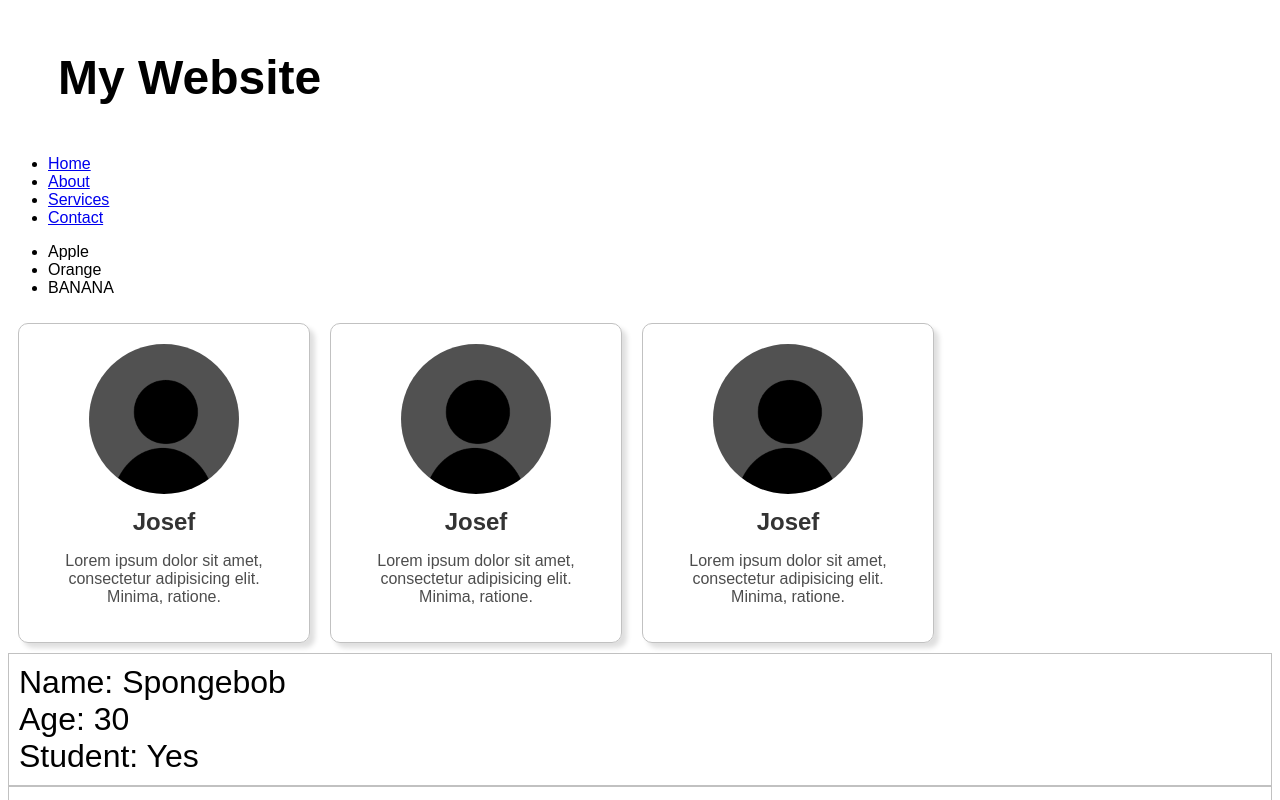
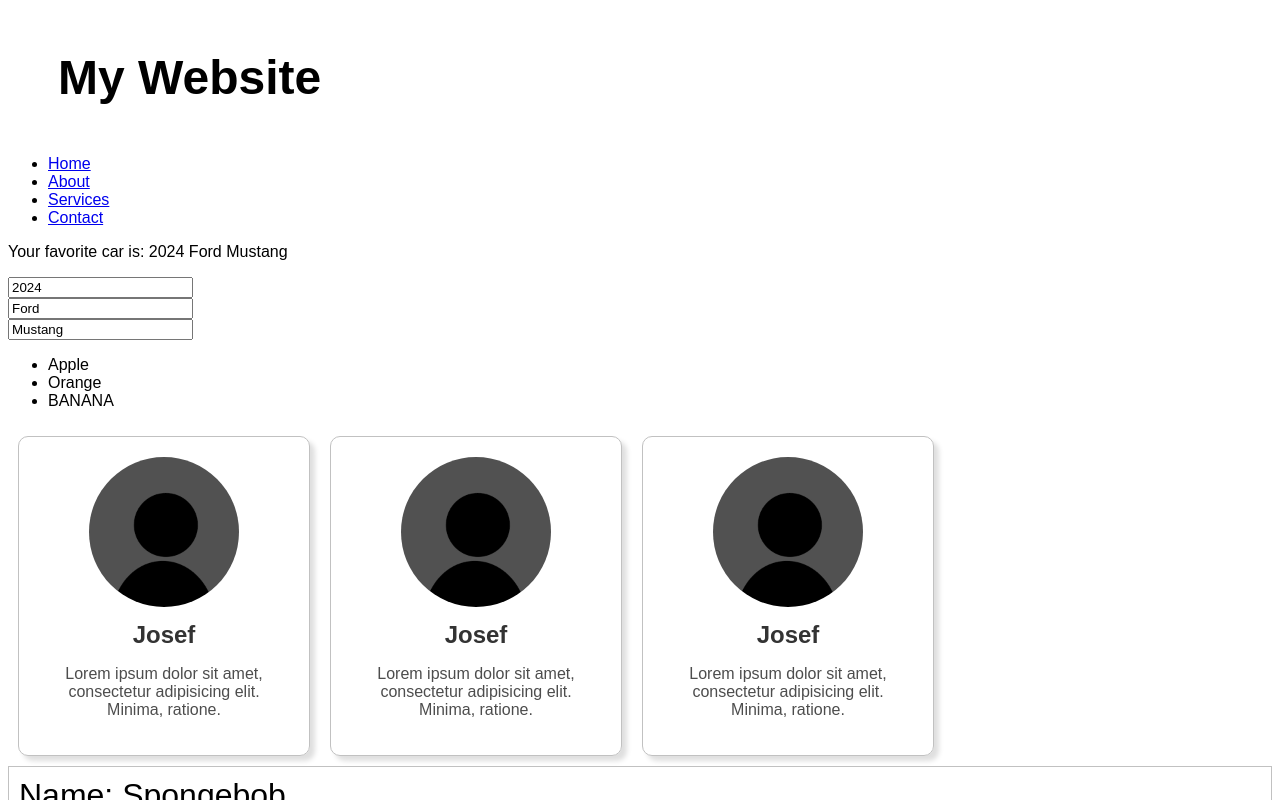
Before and after one commit to Josef-web/Learning-React, a React (Vite) app: page / in a window 1280 px wide. Shown: the top 800 px of the page. Built offline with nearby package versions, Linux system fonts and the light colour scheme.

Commit message:
Updating Objects in state

```diff
--- a/src/App.jsx
+++ b/src/App.jsx
@@ -11,6 +11,7 @@
 import Counter from "./Counter.jsx";
 import MyComponent from "./MyComponent.jsx";
 import ColorPicker from "./ColorPicker.jsx";
+import Car from "./Car.jsx";
 
 
 function App() {
@@ -30,6 +31,7 @@
         return(
         <>
             <Header/>
+            <Car/>
             <Food/>
             <Card/>
             <Card/>
--- /dev/null
+++ b/src/Car.jsx
@@ -0,0 +1,29 @@
+import React, {useState} from "react";
+
+
+function Car(){
+
+    const [car, setCar] = useState({year: 2024,
+                                                    make: "Ford",
+                                                    model: "Mustang"});
+    function handleYearChange(event){
+        setCar(c =>({...c, year:event.target.value}));
+    }
+    function handleMakeChange(event){
+        setCar(c => ({...c, make: event.target.value}));
+    }
+    function handleModelChange(event){
+        setCar(c => ({...c, model: event.target.value}));
+    }
+
+    return (
+        <div>
+            <p>Your favorite car is: {car.year} {car.make} {car.model}</p>
+            <input type="number" value={car.year} onChange={handleYearChange}/><br/>
+            <input type="text" value={car.make} onChange={handleMakeChange}/><br/>
+            <input type="text" value={car.model} onChange={handleModelChange}/><br/>
+        </div>
+    )
+}
+
+export default Car;
```
